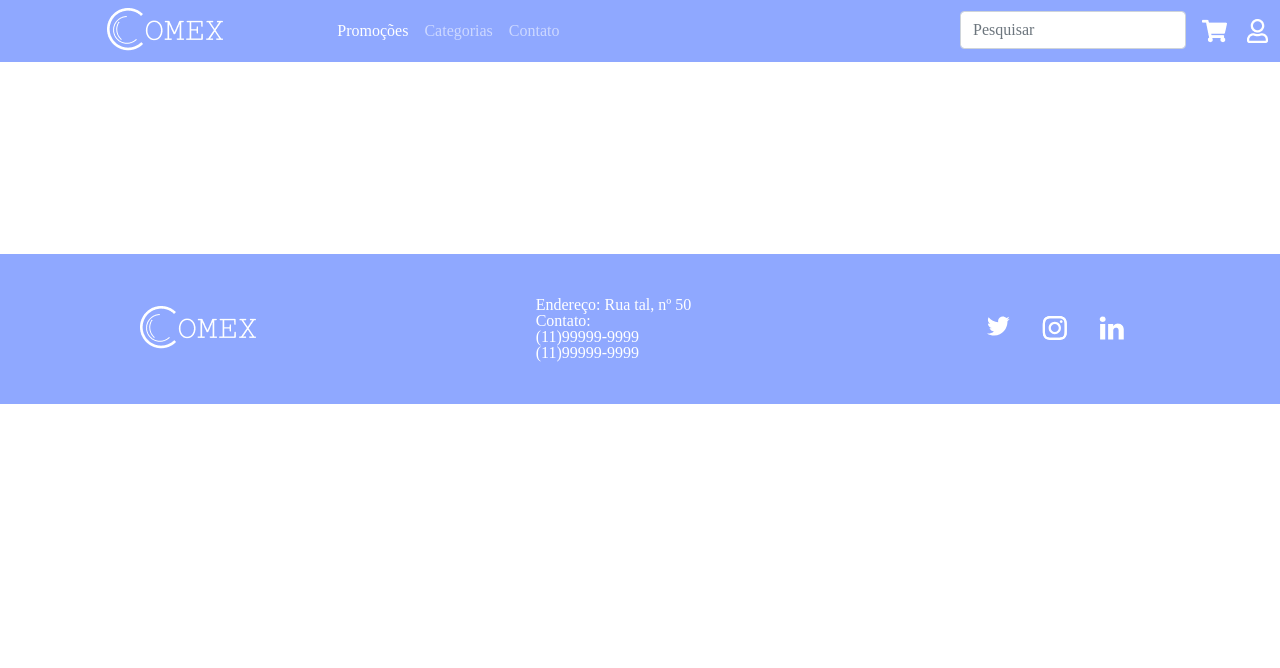
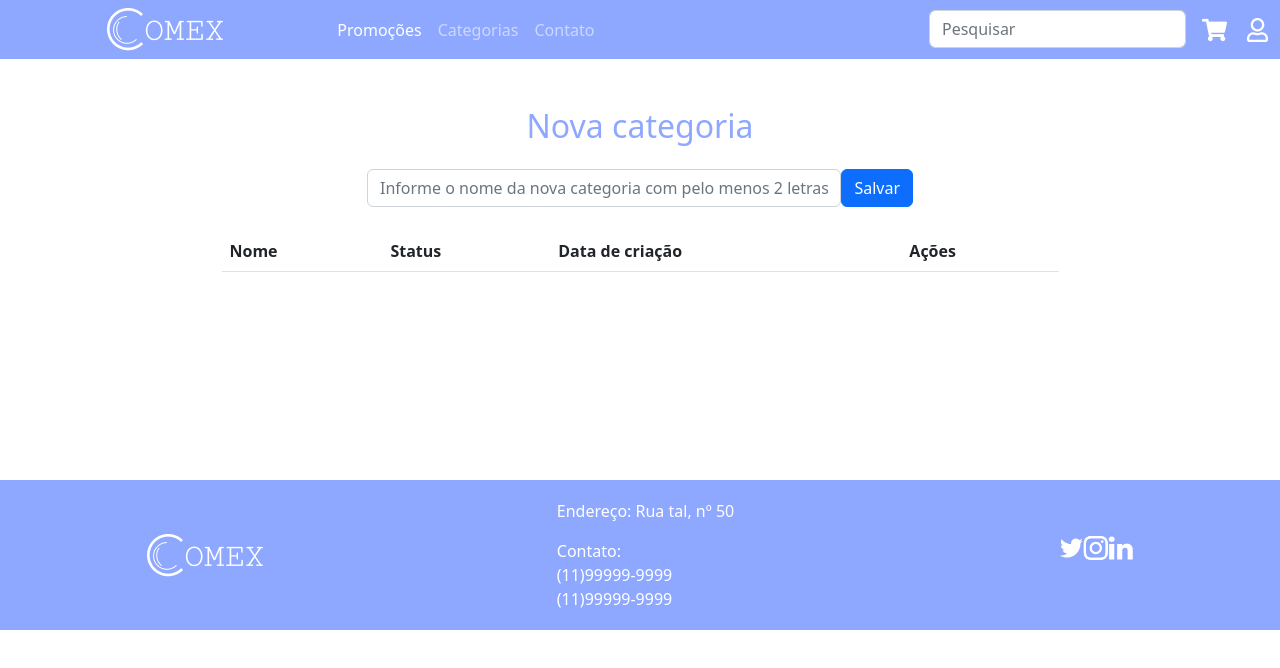
Before and after one commit to RickRiosDne/comex-frontend-vue3, a Vue app: page / in a window 1280 px wide. Shown: the top 668 px of the page. Built offline with nearby package versions, Linux system fonts and the light colour scheme.

Commit message:
instalando bootstrap, modelo e interface categorias criado e iniciando componente de cadastro de categorias

```diff
--- a/index.html
+++ b/index.html
@@ -8,9 +8,7 @@
     <link href="https://cdn.jsdelivr.net/npm/bootstrap@5.0.2/dist/css/bootstrap.min.css" rel="stylesheet" integrity="sha384-EVSTQN3/azprG1Anm3QDgpJLIm9Nao0Yz1ztcQTwFspd3yD65VohhpuuCOmLASjC" crossorigin="anonymous">
   </head>
   <body>
-    <script src="https://cdn.jsdelivr.net/npm/bootstrap@5.0.2/dist/js/bootstrap.bundle.min.js" integrity="sha384-MrcW6ZMFYlzcLA8Nl+NtUVF0sA7MsXsP1UyJoMp4YLEuNSfAP+JcXn/tWtIaxVXM" crossorigin="anonymous"></script>
     <script src="https://cdn.jsdelivr.net/npm/@popperjs/core@2.9.2/dist/umd/popper.min.js" integrity="sha384-IQsoLXl5PILFhosVNubq5LC7Qb9DXgDA9i+tQ8Zj3iwWAwPtgFTxbJ8NT4GN1R8p" crossorigin="anonymous"></script>
-<script src="https://cdn.jsdelivr.net/npm/bootstrap@5.0.2/dist/js/bootstrap.min.js" integrity="sha384-cVKIPhGWiC2Al4u+LWgxfKTRIcfu0JTxR+EQDz/bgldoEyl4H0zUF0QKbrJ0EcQF" crossorigin="anonymous"></script>
     <div id="app"></div>
     <script type="module" src="/src/main.ts"></script>
   </body>
--- a/package.json
+++ b/package.json
@@ -10,10 +10,13 @@
     "type-check": "vue-tsc --noEmit"
   },
   "dependencies": {
+    "bootstrap": "^5.2.3",
+    "uuid": "^9.0.0",
     "vue": "^3.2.47"
   },
   "devDependencies": {
     "@types/node": "^18.14.2",
+    "@types/uuid": "^9.0.1",
     "@vitejs/plugin-vue": "^4.0.0",
     "@vue/tsconfig": "^0.1.3",
     "npm-run-all": "^4.1.5",
--- a/src/App.vue
+++ b/src/App.vue
@@ -1,6 +1,7 @@
 <script setup lang="ts">
-  import BarraNavegacao from './components/BarraNavegacao.vue'
-  import Rodape from './components/Rodape.vue'
+  import BarraNavegacao from '@/components/BarraNavegacao.vue'
+  import Rodape from '@/components/Rodape.vue'
+  import CadastroCategorias from '@/views/CadastroCategorias.vue'
 </script>
 
 <template>
@@ -8,9 +9,7 @@
       <BarraNavegacao/>
   </header>
 
-  <!-- <main>
-
-  </main> -->
+  <CadastroCategorias />
 
   <footer>
     <Rodape />
--- a/src/main.ts
+++ b/src/main.ts
@@ -2,5 +2,6 @@ import { createApp } from 'vue'
 import App from './App.vue'
 
 import './assets/main.css'
+import 'bootstrap/dist/css/bootstrap.css'
 
 createApp(App).mount('#app')
--- /dev/null
+++ b/src/models/Categoria.ts
@@ -0,0 +1,17 @@
+import { v4 as uuidv4 } from 'uuid';
+
+export interface Categoria {
+    uuid: string;
+    nome: string;
+    criacao: string;
+    status: string;
+}
+
+export const criarCategoria = (nome: string): Categoria => {
+    return {
+        uuid: uuidv4(),
+        nome: nome,
+        criacao: new Date().toISOString().substring(0, 10),
+        status: 'Ativa'
+    };
+};
--- /dev/null
+++ b/src/views/CadastroCategorias.vue
@@ -0,0 +1,85 @@
+<script lang="ts">
+    // let novasCategorias: any[] = [{
+    //   "id": "9aee0eff-78d8-4690-a64f-e516654b7f68",
+    //   "nome": "teste 1",
+    //   "status": "ATIVO",
+    //   "criacao": "2023-02-23"
+    // },
+    // {
+    //   "id": "6a354416-e19a-47f4-88cf-c0c58b3a2177",
+    //   "nome": "teste 2",
+    //   "status": "ATIVO",
+    //   "criacao": "2023-02-27"
+    // }]
+
+    import { criarCategoria } from '@/models/Categoria.js';
+    import { defineComponent } from 'vue'
+
+    export default defineComponent({
+        name: 'CadastroCategorias',
+        data() {
+            return {
+                novasCategorias: [] as any[],
+                nomeCategoria: ''
+            }
+        },
+        methods: {
+            inserirCategoria(nome: string): void {
+                console.log(nome)
+                criarCategoria(nome)
+            }
+        }
+    })
+</script>
+
+<template>
+    <section class="container">
+        <div class="row">
+            <div class="col-12 d-flex justify-content-center mt-5">
+                <h2>Nova categoria</h2>
+            </div>
+        </div>
+        <div class="row">
+            <form id="formCategoria" class="offset-3 col-6 d-flex justify-content-center mt-3">
+                <input
+                    id="nome"
+                    class="form-control border-1 rounded"
+                    placeholder="Informe o nome da nova categoria com pelo menos 2 letras..."
+                    v-model="nomeCategoria"
+                    type="text"
+                >
+                <button
+                    id="salvar-categoria"
+                    class="btn btn-primary"
+                    @click="inserirCategoria(nomeCategoria)"
+                >Salvar</button>
+            </form>
+        </div>
+    </section>
+
+    <section class="container d-flex justify-content-center mt-4">
+            <table class="table w-75">
+                <thead>
+                <tr>
+                    <th scope="col">Nome</th>
+                    <th scope="col">Status</th>
+                    <th scope="col">Data de criação</th>
+                    <th scope="col">Ações</th>
+                </tr>
+                </thead>
+                <tbody  v-for="(item, index) in novasCategorias" :key="index">
+                    <tr>
+                        <td>{{item.nome}}</td>
+                        <td>{{item.status}}</td>
+                        <td>{{item.criacao}}</td>
+                        <td>
+                            <button class="btn border border-1" id="delete-btn-${item.id}">
+                                <svg width="20px" height="20px" viewBox="0 0 24.00 24.00" fill="none" stroke="#ff0000" transform="rotate(0)matrix(1, 0, 0, 1, 0, 0)"><g id="SVGRepo_bgCarrier" stroke-width="0"></g><g id="SVGRepo_tracerCarrier" stroke-linecap="round" stroke-linejoin="round"></g><g id="SVGRepo_iconCarrier"> <path d="M10 12V17" stroke="#ff0000" stroke-width="1.8640000000000001" stroke-linecap="round" stroke-linejoin="round"></path> <path d="M14 12V17" stroke="#ff0000" stroke-width="1.8640000000000001" stroke-linecap="round" stroke-linejoin="round"></path> <path d="M4 7H20" stroke="#ff0000" stroke-width="0.8640000000000001" stroke-linecap="round" stroke-linejoin="round"></path> <path d="M6 10V18C6 19.6569 7.34315 21 9 21H15C16.6569 21 18 19.6569 18 18V10" stroke="#ff0000" stroke-width="0.8640000000000001" stroke-linecap="round" stroke-linejoin="round"></path> <path d="M9 5C9 3.89543 9.89543 3 11 3H13C14.1046 3 15 3.89543 15 5V7H9V5Z" stroke="#ff0000" stroke-width="0.8640000000000001" stroke-linecap="round" stroke-linejoin="round"></path> </g></svg>
+                            </button>
+                        </td>
+                    </tr>
+                </tbody>
+        </table>
+    </section>
+    <div class="erro-listar-categorias text-center"></div>
+</template>
```
Also changed, not shown: 1 other file (tests, documents, lock files or other folders).
